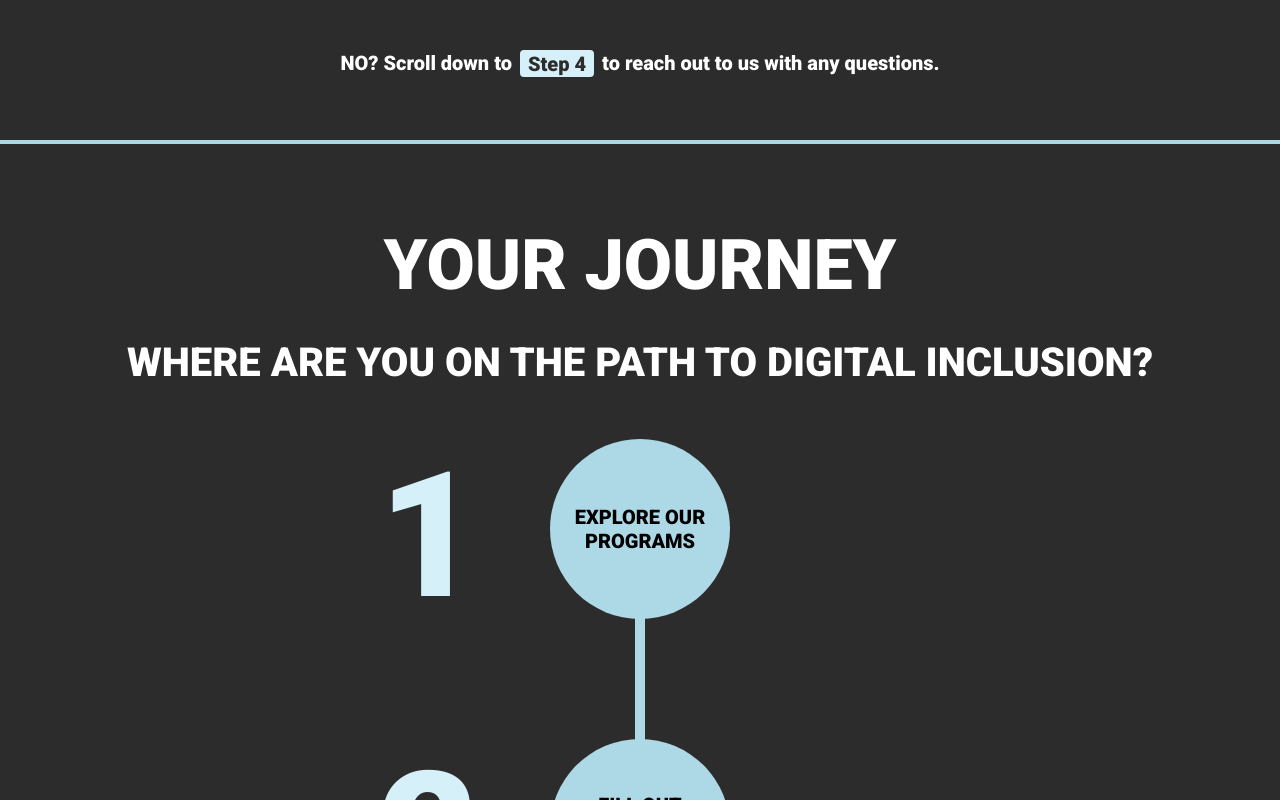
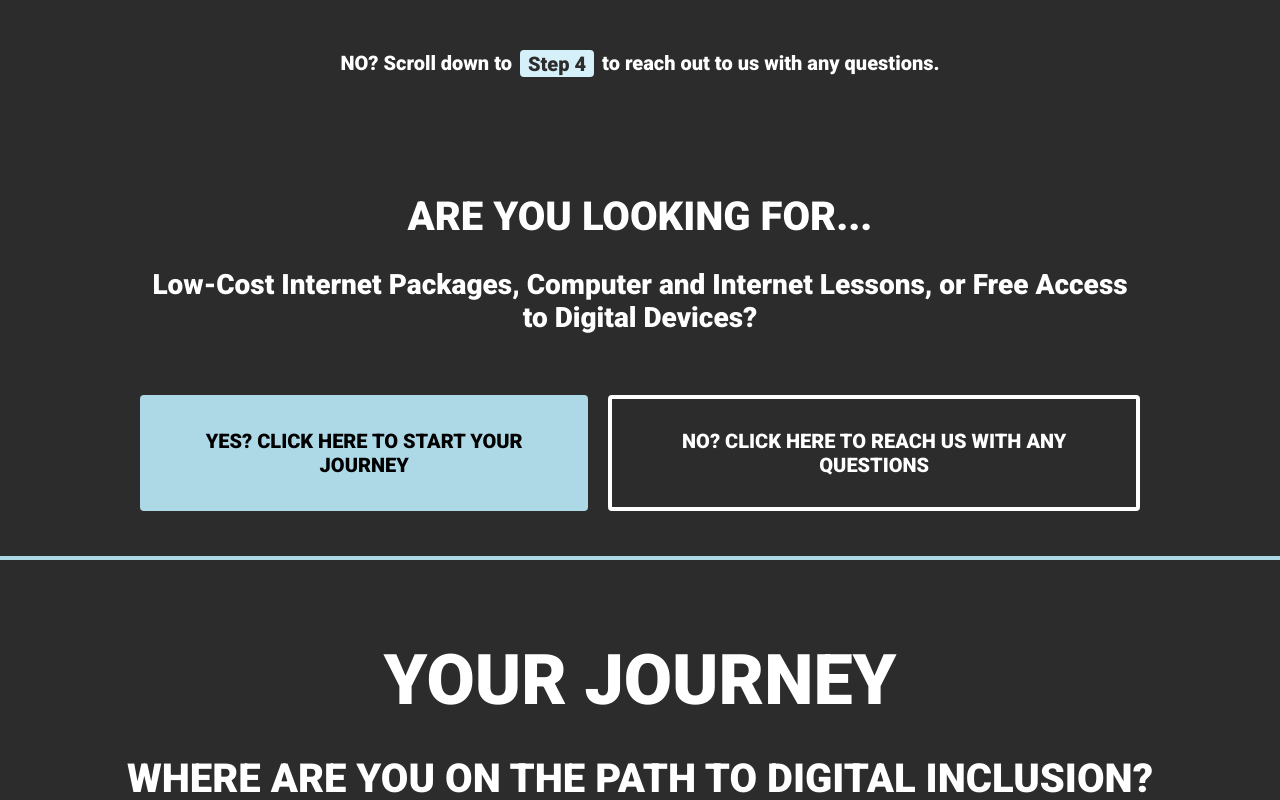
Before and after one commit to CS-SG-Studio/San-Jose-MOTI, a React (Create React App) app in the folder san-jose-digital/: page /questionnaire2 in a window 1280 px wide. Shown: the part 500-1300 px from the top of the page. Built offline with nearby package versions, Linux system fonts and the light colour scheme.

Commit message:
welcome and numbers

```diff
--- a/san-jose-digital/src/screens/JourneyMap/JourneyMapStyle.css
+++ b/san-jose-digital/src/screens/JourneyMap/JourneyMapStyle.css
@@ -53,11 +53,12 @@ img:hover {
   display: flex;
   flex-direction: column;
   align-items: center;
-  min-height: 300px;
+  min-height: 250px;
 }
 
 .on-right {
   border: 5px solid lightblue;
+  background: lightblue;
   display: flex;
   flex-direction: column;
   align-items: center;
@@ -77,6 +78,7 @@ img:hover {
 .stack:last-child .pop {
   display: flex;
   border: 5px solid lightblue;
+  background: lightblue;
   border-bottom: 0px;
   padding-top: 50px;
   margin-top: -4px;
@@ -104,6 +106,11 @@ img:hover {
 .circles:hover {
   cursor: pointer;
 }
+
+* {
+  /* border: 1px solid red; */
+}
+
 /* numbering on the page */
 .circles::before {
   content: counter(listCounter);
@@ -111,10 +118,9 @@ img:hover {
   position: absolute;
   color: rgba(213, 240, 248, 1);
   font-weight: bold;
-  margin-top: -15px;
   /* distance of number from circle step */
-  right: min(max(30vw, 100px), 160px);
-  font-size: min(max(15vw, 150px), 175px);
+  right: min(max(20vw, 100px), 170px);
+  font-size: min(max(15vw, 115px), 140px);
   height: inherit;
 }
 
--- a/san-jose-digital/src/screens/Step4Contact/contact.js
+++ b/san-jose-digital/src/screens/Step4Contact/contact.js
@@ -113,7 +113,6 @@ const ContactForm = () => {
         <button className="submit-btn" type="submit">
           {status}
         </button>
-
       </div>
       {/* TODO: add a "Thank you for contacting us!" page that will appear after they click submit */}
       {/* TODO: connect this to san jose email */}
--- a/san-jose-digital/src/screens/WelcomePage/welcome.js
+++ b/san-jose-digital/src/screens/WelcomePage/welcome.js
@@ -3,6 +3,7 @@ import "./welcomeStyles.css";
 
 const WelcomePage = (props) => {
   return (
+    <>
       <div className="welcomePopup">
         <h2>ARE YOU LOOKING FOR...</h2>
         <div className="looking-for">
@@ -18,10 +19,7 @@ const WelcomePage = (props) => {
         </div>
         <h3 className="welcome-description">
           YES? You are in the right place! <br />
-        <button
-          className="button"
-          // onClick={props.setPopup}
-        >
+          <button className="button">
             <a href="#step1" rel="noreferrer">
               <h3 className="startNow">CLICK HERE TO START YOUR JOURNEY</h3>
             </a>
@@ -29,12 +27,44 @@ const WelcomePage = (props) => {
         </h3>
         <p className="welcome-description">
           NO? Scroll down to
-        <a href="#step4" className="link" rel="noreferrer" onClick={props.setContactForm}>
+          <a
+            href="#step4"
+            className="link"
+            rel="noreferrer"
+            onClick={props.setContactForm}
+          >
             Step 4
           </a>
           to reach out to us with any questions.
         </p>
       </div>
+      <div className="welcomePopup">
+        <h2>
+          ARE YOU LOOKING FOR...
+          <h3 className="welcome-subtitle">
+            Low-Cost Internet Packages, Computer and Internet Lessons, or Free Access to
+            Digital Devices?
+          </h3>
+        </h2>
+        <div className="choice">
+          <a
+            href="#step1"
+            rel="noreferrer">
+            <button className="yes">
+              <h3 className="yes-text">YES? CLICK HERE TO START YOUR JOURNEY</h3>
+            </button>
+          </a>
+          <a
+            href="#step4"
+            rel="noreferrer"
+            onClick={props.setContactForm}>
+            <button className="no">
+              <h3 className="no-text">NO? Click here to reach us with any questions</h3>
+            </button>
+          </a>
+        </div>
+      </div>
+    </>
   );
 };
 
--- a/san-jose-digital/src/screens/WelcomePage/welcomeStyles.css
+++ b/san-jose-digital/src/screens/WelcomePage/welcomeStyles.css
@@ -1,9 +1,13 @@
 @import "../styles.css";
+
+/* * {
+  border: 1px solid red;
+} */
 
 .welcomePopup {
   display: flex;
   flex-direction: column;
-  align-items: stretch;
+  align-items: center;
   padding: 2rem;
 }
 
@@ -49,3 +53,43 @@
 .button {
   padding: 10px 15px;
 }
+
+/* #2 */
+.welcome-subtitle {
+  display: flex;
+  flex-direction: column;
+  max-width: 1000px;
+  font-size: max(min(2.5vw, 28px), 20px);
+}
+
+.choice {
+  display: flex;
+  flex-direction: row;
+  justify-content: center;
+  max-width: 1000px;
+}
+.yes {
+  border: 4px solid lightblue;
+  margin: 0 10px 0 0;
+}
+
+.yes-text {
+  font-size: max(min(2.5vw, 20px), 14px);
+  color: black;
+}
+
+.no {
+  color: black;
+  background: none;
+  border: 4px solid white;
+  margin: 0 0 0 10px;
+}
+
+.no:hover {
+  background: dimgray;
+}
+
+.no-text {
+  color: white;
+  font-size: max(min(2.5vw, 20px), 14px);
+}
--- a/san-jose-digital/src/screens/styles.css
+++ b/san-jose-digital/src/screens/styles.css
@@ -138,7 +138,7 @@ input[type="submit"] {
   border: none;
   font-size: 0.9rem;
   border-radius: 4px;
-  margin: 20px 40px 0 40px;
+  margin: 20px 20px 0 20px;
   min-width: 120px;
   display: inline;
   text-transform: uppercase;
```
Also changed, not shown: san-jose-digital/src/screens/OldQuestionnaires/Questionnaire.js (renamed from san-jose-digital/src/screens/Old Questionnaires/Questionnaire.js), san-jose-digital/src/screens/OldQuestionnaires/Questionnaire/Questionnaire.js (renamed from san-jose-digital/src/screens/Old Questionnaires/Questionnaire/Questionnaire.js), san-jose-digital/src/screens/OldQuestionnaires/Questionnaire/step2.js (renamed from san-jose-digital/src/screens/Old Questionnaires/Questionnaire/step2.js), san-jose-digital/src/screens/OldQuestionnaires/Questionnaire/step3.js (renamed from san-jose-digital/src/screens/Old Questionnaires/Questionnaire/step3.js), san-jose-digital/src/screens/OldQuestionnaires/Questionnaire1.js (renamed from san-jose-digital/src/screens/Old Questionnaires/Questionnaire1.js), san-jose-digital/src/screens/OldQuestionnaires/Questionnaire2.js (renamed from san-jose-digital/src/screens/Old Questionnaires/Questionnaire2.js), san-jose-digital/src/screens/OldQuestionnaires/Questionnaire3.js (renamed from san-jose-digital/src/screens/Old Questionnaires/Questionnaire3.js). Lines whose indentation alone changed are shown as unchanged.
